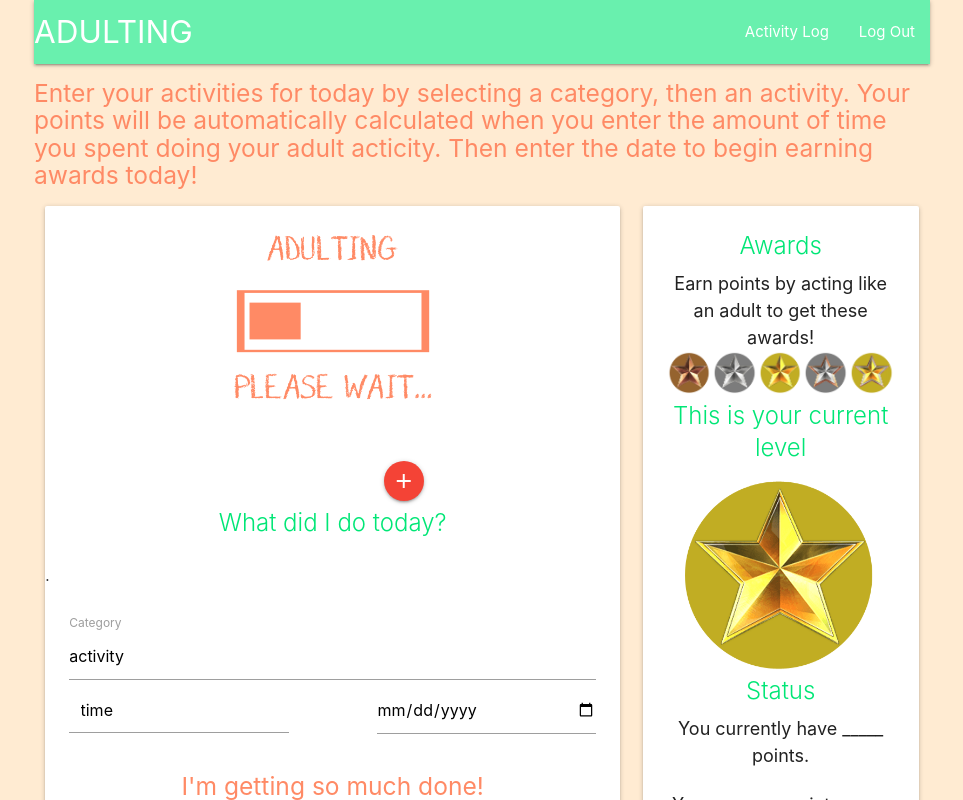
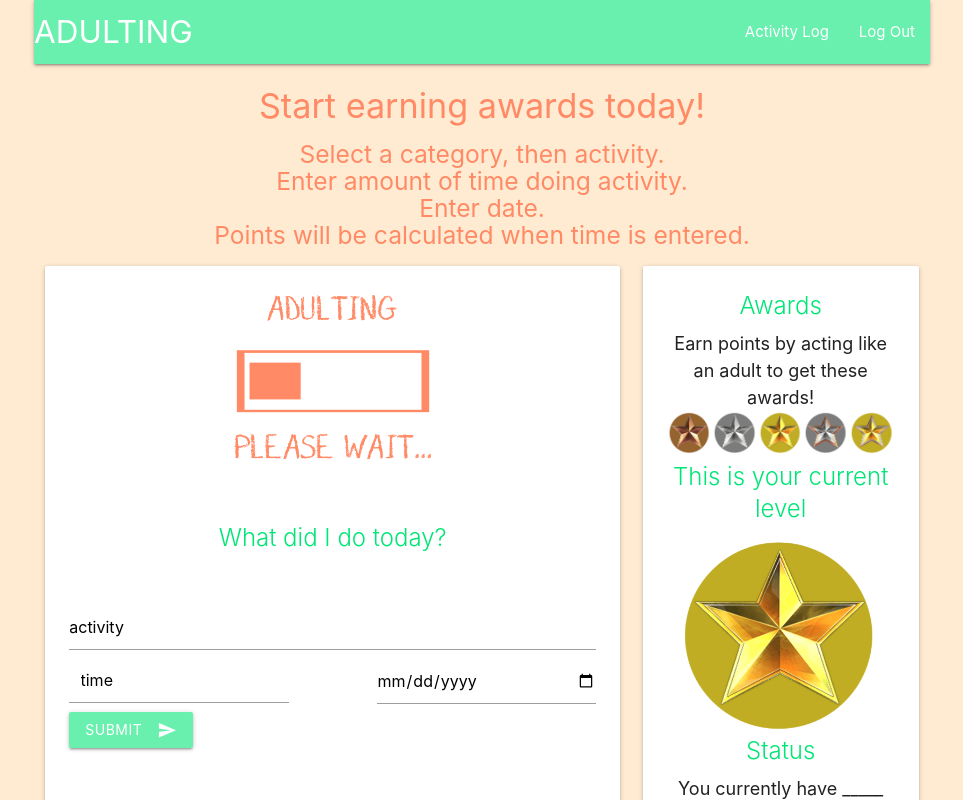
Before and after one commit to andrewtkemp/adulting, a React (Create React App) app in the folder client/: page /home in a window 1280 px wide. Shown: the top 800 px of the page, without its empty margins (158-1121 px from the left). Built offline with nearby package versions, Linux system fonts and the light colour scheme.

Commit message:
deleted status, fixed errors on nav

```diff
--- a/client/src/components/Activities/Activities.js
+++ b/client/src/components/Activities/Activities.js
@@ -517,20 +517,19 @@ function Activities() {
 
   console.log("HELLO FROM ACTIVITIES!");
   return (
-    <div><h5>Enter your activities for today by selecting a category, then an activity.  Your points will be automatically calculated when you enter the amount of time you spent doing your adult acticity. Then enter the date to begin earning awards today!</h5>
-    <div className="col s12 m12 l8 offset-s6 activityCard">
+    <div><h4>Start earning awards today!</h4>
+    <h5>Select a category, then activity.
+      <br/>Enter amount of time doing activity.
+      <br/>Enter date.
+      < br/>Points will be calculated when time is entered.</h5>
+    <div className="col s12 m12 l8 activityCard">
       <div className="card">
         <div className="card-image">
           <img src={adultingStatus} alt="adulting status bar"></img>
-          < br/>
-          < br/>
-          <a className="btn-floating halfway-fab waves-effect waves-light red">
-            <i className="material-icons">add</i>
-          </a>
         </div>
-        <p className="card-title green-text text-accent-3 center-align">What did I do today?</p>.
+        <p className="card-title green-text text-accent-3 center-align">What did I do today?</p>
         <div className="card-content">
-          <select name="category" id="category" onChange={handleActivity}>
+          {/* <select name="category" id="category" onChange={handleActivity}>
             <option value="" disabled selected>
               choose a category:
             </option>
@@ -566,12 +565,17 @@ function Activities() {
             <i class="fas fa-briefcase"></i>
           </select>
           <label>Category</label>
-          <select>{filterActivity.map(renderActivity)}</select>
+          <select>{filterActivity.map(renderActivity)}</select> */}
 
           <input placeholder="activity"></input>
           <input className="col s12 m12 l5" placeholder="time"></input>
           <div className="col s12 m12 l2"></div>
           <input className="col s12 m12 l5" type="date" id="date" name="date"></input>
+          <button class="btn waves-effect waves-#69f0ae green accent-2" type="submit" name="action">Submit
+    <i class="material-icons right">send</i>
+  </button>
+
+
         </div>
         <br />
         <br />
--- a/client/src/components/Activities/ActivitiesStyle.css
+++ b/client/src/components/Activities/ActivitiesStyle.css
@@ -5,8 +5,9 @@
   margin-right: auto;
 }
 
-h5 {
+h5, h4 {
   color: var(--peach);
+  text-align: center;
 }
 
 .card-title {
--- a/client/src/components/Nav/index.js
+++ b/client/src/components/Nav/index.js
@@ -1,30 +1,39 @@
 import React from "react";
+import axios from "axios";
 import { BrowserRouter as Router, Route, Switch } from "react-router-dom";
 import Home from "../../pages/Home";
 import Login from "../../pages/login";
 import AllActivities from "../../pages/AllActivities";
 
 function Nav() {
+  const handleSubmit = (event) => {
+    event.preventDefault();
+    axios
+      .post("api/user/logout")
+
+      .then((response) => {
+        window.location.replace("/login");
+      });
+  };
+
   return (
     <nav>
-      <div class="#69f0ae green accent-2 nav-wrapper">
-        <a href="/Home" class="brand-logo">
+      <div className="#69f0ae green accent-2 nav-wrapper">
+        <a href="/Home" className="brand-logo">
           ADULTING
         </a>
-        <a href="#" data-target="mobile-demo" class="sidenav-trigger">
-          <i class="material-icons">menu</i>
+        <a href="#" data-target="mobile-demo" className="sidenav-trigger">
+          <i className="material-icons">menu</i>
         </a>
-        <ul class="right hide-on-med-and-down">
+        <ul className="right hide-on-med-and-down">
           <li>
             <a href="/AllActivities">Activity Log</a>
           </li>
           <li>
-            <a href="/login">Log Out</a>
+            <a onClick={handleSubmit}>Log Out</a>
           </li>
         </ul>
       </div>
-
-
 
       <ul className="sidenav" id="mobile-demo">
         <li>
@@ -34,8 +43,8 @@ function Nav() {
           <a href="/login">Log Out</a>
         </li>
       </ul>
-      </nav>
-  )
+    </nav>
+  );
 }
 
 export default Nav;
--- a/client/src/pages/login.js
+++ b/client/src/pages/login.js
@@ -1,76 +1,66 @@
 import React from "react";
 import axios from "axios";
 import { useState } from "react";
-import "./Loginstyles.css"
-import { Link } from "react-router-dom"
-import loginPic from "../assets/adulting.png"
-
-
+import "./Loginstyles.css";
+import { Link } from "react-router-dom";
+import loginPic from "../assets/adulting.png";
+import Nav from "../components/Nav";
 
 function Login(props) {
-    const [email, setEmail] = useState('')
-    const [password, setPassword] = useState('')
+  const [email, setEmail] = useState("");
+  const [password, setPassword] = useState("");
 
   const handleSubmit = (event) => {
-        event.preventDefault()
-     console.log(email,password)
+    event.preventDefault();
+    console.log(email, password);
     axios
       .post(
         "api/user/login",
         {
-                    email, password
+          email,
+          password,
         },
         { withCredentials: true }
       )
-            .then(response => {
+      .then((response) => {
         console.log(response);
-                window.location.replace('/home');
+        window.location.replace("/home");
       })
-            .catch(error => {
+      .catch((error) => {
         console.log("login error", error);
       });
-
-
-    }
-
-
+  };
 
   return (
-        <div className="row center-align " >
+    <div>
+      <Nav />
+      <div className="row center-align ">
         <div className="col s6 pic">
           <img src={loginPic} className="materialboxed" width="325" />
-
         </div>
-
 
         <div className="col s6 center">
           <div className="input-field ">
             <i className="material-icons prefix">account_circle</i>
-                    <input name="email" placeholder="Email" onChange={e => setEmail(e.target.value)} id="icon_prefix" type="text" className="validate"></input>
+            <input name="email" placeholder="Email" onChange={(e) => setEmail(e.target.value)} id="icon_prefix" type="text" className="validate"></input>
           </div>
           <div className="input-field ">
             <i className="material-icons prefix">security</i>
-                    <input name="password" placeholder="Password" onChange={e => setPassword(e.target.value)} id="icon_prefix" type="text" className="validate"></input>
+            <input name="password" placeholder="Password" onChange={(e) => setPassword(e.target.value)} id="icon_prefix" type="text" className="validate"></input>
           </div>
-                <button className="submit" onClick={handleSubmit}>Submit </button>
-
+          <button className="submit" onClick={handleSubmit}>
+            Submit{" "}
+          </button>
         </div>
 
-
         <div>
-                <Link className="submit" to="/signup">Create an Account</Link>
+          <Link className="submit" to="/signup">
+            Create an Account
+          </Link>
         </div>
       </div>
-
-
-
-
-
-
+    </div>
   );
 }
 
-
-
-
 export default Login;
```
Also changed, not shown: client/src/components/Status/Status.js (deleted, +0 -27 lines), client/src/components/Status/StatusStyle.css (deleted), 1 other file (tests, documents, lock files or other folders). Lines whose indentation alone changed are shown as unchanged.
